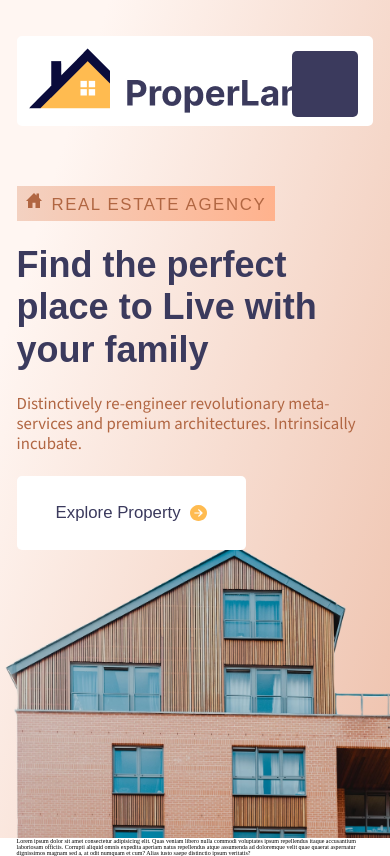
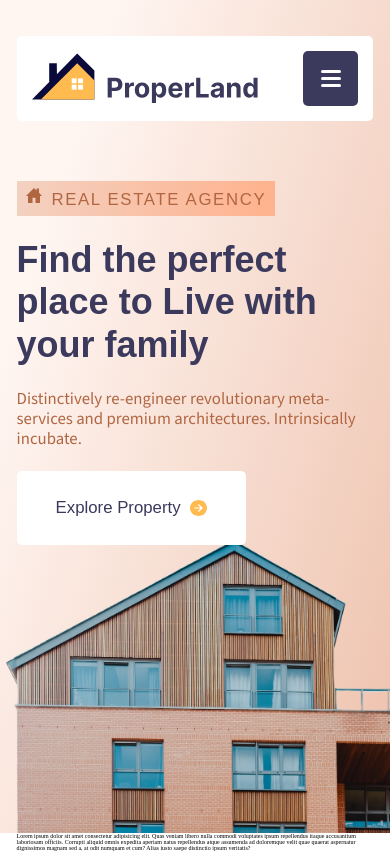
Before and after one commit to GorkemAydogdu/properland, a Next.js app in the folder frontend/: page / in a window 390 px wide. Built offline with nearby package versions, Linux system fonts and the light colour scheme; a web font is replaced by a local one.

Commit message:
Banner responsive tamamlandı

```diff
--- a/frontend/src/layout/header/header.jsx
+++ b/frontend/src/layout/header/header.jsx
@@ -6,9 +6,6 @@ const Header = () => {
     <header className="header u-d-flex-a-center">
       <HeaderLogo />
       <HeaderNavbar />
-      <div className="header__menu">
-        <span></span>
-      </div>
     </header>
   );
 };
--- a/frontend/src/layout/header/headerLogo.jsx
+++ b/frontend/src/layout/header/headerLogo.jsx
@@ -1,11 +1,32 @@
-import React from "react";
+import React, { useEffect, useRef } from "react";
 import Image from "next/image";
-import Logo from "@/assets/Logo.png";
+import Logo from "@/assets/Logo.svg";
 const HeaderLogo = () => {
+  useEffect(() => {
+    document.querySelector(".header__logo img").removeAttribute("width");
+    document.querySelector(".header__logo img").removeAttribute("height");
+  }, []);
+
+  const menuButtonRef = useRef();
+
+  const clickButtonHandler = () => {
+    menuButtonRef.current.classList.toggle("header__menu--active");
+    const navbar = document.querySelector(".header__navbar");
+    navbar.classList.toggle("header__navbar--disable");
+  };
   return (
-    <a href="/" className="header__logo">
-      <Image src={Logo} alt="Logo" />
-    </a>
+    <div className="header__wrap u-d-flex-a-center u-j-space-between">
+      <a href="/" className="header__logo">
+        <Image src={Logo} alt="Logo" />
+      </a>
+      <div
+        ref={menuButtonRef}
+        onClick={clickButtonHandler}
+        className="header__menu"
+      >
+        <span></span>
+      </div>
+    </div>
   );
 };
 
--- a/frontend/src/layout/header/headerNavbar.jsx
+++ b/frontend/src/layout/header/headerNavbar.jsx
@@ -6,15 +6,19 @@ const HeaderNavbar = () => {
   const dropDownList = useRef();
 
   const MouseEnterHandler = () => {
-    dropDownList.current.classList.add("header__dropdownList--active");
+    if (window.innerWidth > 1024) {
+      dropDownList.current.classList.add("header__dropdownList--active");
+    }
   };
 
   const MouseLeaveHandler = () => {
-    dropDownList.current.classList.remove("header__dropdownList--active");
+    if (window.innerWidth > 1024) {
+      dropDownList.current.classList.remove("header__dropdownList--active");
+    }
   };
 
   return (
-    <nav className="header__navbar header__navbar--mobile u-d-flex-a-center">
+    <nav className="header__navbar header__navbar--disable u-d-flex-a-center">
       <ul className="header__list u-d-flex-a-center">
         <li className="header__item">
           <a href="/" className="header__link header__link--active">
@@ -34,6 +38,13 @@ const HeaderNavbar = () => {
         <li
           onMouseEnter={MouseEnterHandler}
           onMouseLeave={MouseLeaveHandler}
+          onClick={() => {
+            if (window.innerWidth <= 1024) {
+              dropDownList.current.classList.toggle(
+                "header__dropdownList--active"
+              );
+            }
+          }}
           className="header__item header__item--hover"
         >
           Pages <Image src={ArrowDown} alt="Arrow" />
--- a/frontend/src/styles/base/_utilites.scss
+++ b/frontend/src/styles/base/_utilites.scss
@@ -16,3 +16,7 @@
   align-items: center;
   justify-content: center;
 }
+
+.u-j-space-between {
+  justify-content: space-between;
+}
--- a/frontend/src/styles/layout/_header.scss
+++ b/frontend/src/styles/layout/_header.scss
@@ -16,41 +16,79 @@
     align-items: flex-start;
     padding: 2.5rem;
   }
-  @include respond(tablets) {
-    padding: 2rem;
+
+  &__wrap {
+    @media only screen and (max-width: 1024px) {
+      width: 100%;
+    }
   }
 
   &__logo {
     display: inline-flex;
 
+    @media only screen and (min-width: 1025px) {
+      width: 25rem;
+    }
+    @media only screen and (min-width: 1367px) {
+      width: 30rem;
+    }
+
     @include respond(mobile) {
-      width: max-content;
+      width: 70%;
+      margin-right: 10px;
     }
 
     img {
-      @include respond(mobile) {
+      @media only screen and (min-width: 1025px) {
         width: 100%;
         height: auto;
-        object-fit: cover;
+      }
+      @include respond(mobile) {
+        max-width: 100%;
+        height: auto;
       }
     }
   }
 
+  &__navbar,
+  &__list {
+    @include respond(smallScreens) {
+      flex-direction: column;
+      align-items: flex-start;
+    }
+  }
+
   &__navbar {
-    &--mobile {
-      @include respond(smallScreens) {
+    transition: all 400ms ease-in-out;
+    @include respond(smallScreens) {
+      &--disable {
+        height: 0;
+        visibility: hidden;
         opacity: 0;
-        visibility: visible;
-        height: 0;
       }
     }
   }
 
-  &__navbar--mobile .button,
-  &__navbar--mobile &__list {
-    display: none;
+  &__navbar--disable &__list {
+    @include respond(smallScreens) {
+      height: 0;
+      visibility: hidden;
+      opacity: 0;
+    }
   }
 
+  &__navbar--disable .button--dark {
+    @include respond(smallScreens) {
+      display: none;
+    }
+  }
+
+  &__item:has(&__dropdownList--active) {
+    @include respond(smallScreens) {
+      transition: all 200ms ease-in-out;
+      margin-bottom: 11rem;
+    }
+  }
   &__item {
     color: $color-grey-dark-1;
     font-family: $font-kufam;
@@ -64,6 +102,7 @@
 
     @include respond(laptops) {
       padding: 1.5rem 1rem;
+      font-size: 1.8rem;
     }
 
     &:last-child {
@@ -71,6 +110,10 @@
 
       @include respond(laptops) {
         margin-right: 2.8rem;
+      }
+
+      @include respond(smallScreens) {
+        margin-right: 0;
       }
     }
   }
@@ -103,9 +146,6 @@
     }
   }
   &__menu {
-    position: absolute;
-    top: 2.5rem;
-    right: 2.5rem;
     width: 66px;
     height: 66px;
 
@@ -115,10 +155,49 @@
     background-color: $color-primary;
     border: none;
     border-radius: $default-border-radius;
+    cursor: pointer;
+
+    @include respond(mobile) {
+      width: 55px;
+      height: 55px;
+    }
+
+    &--active {
+      background-color: $color-secondary;
+    }
+
+    &--active span {
+      background-color: $color-primary !important;
+
+      &::after,
+      &::before {
+        background-color: $color-primary !important;
+      }
+    }
+
     span {
-      width: 1px;
-      height: 1px;
-      color: $color-white;
+      position: relative;
+      width: 20px;
+      height: 3px;
+      border-radius: $default-border-radius;
+      background-color: $color-white;
+
+      &::after,
+      &::before {
+        content: "";
+        width: 20px;
+        height: 3px;
+        border-radius: $default-border-radius;
+        background-color: $color-white;
+        position: absolute;
+      }
+
+      &::after {
+        top: 7px;
+      }
+      &::before {
+        top: -7px;
+      }
     }
     @media only screen and (min-width: 1025px) {
       display: none;
```
Also changed, not shown: frontend/src/assets/Logo.png (deleted), frontend/src/assets/Logo.svg (added).
